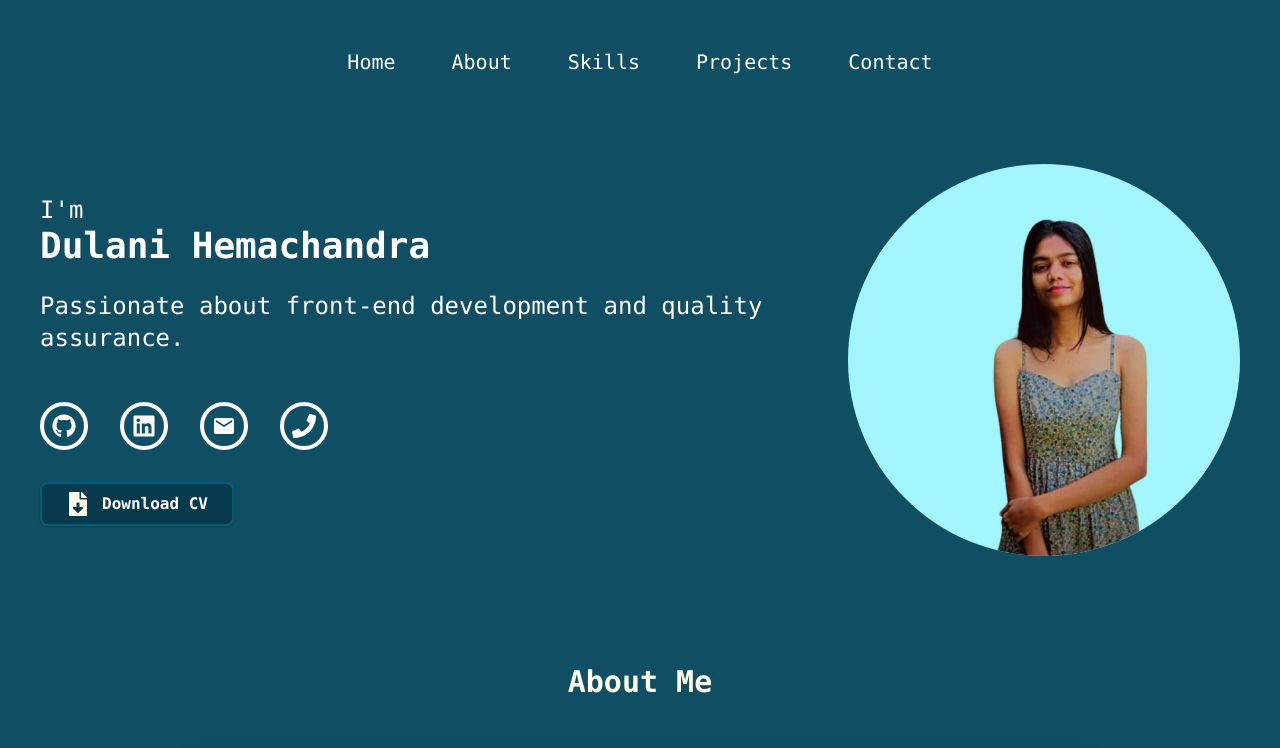
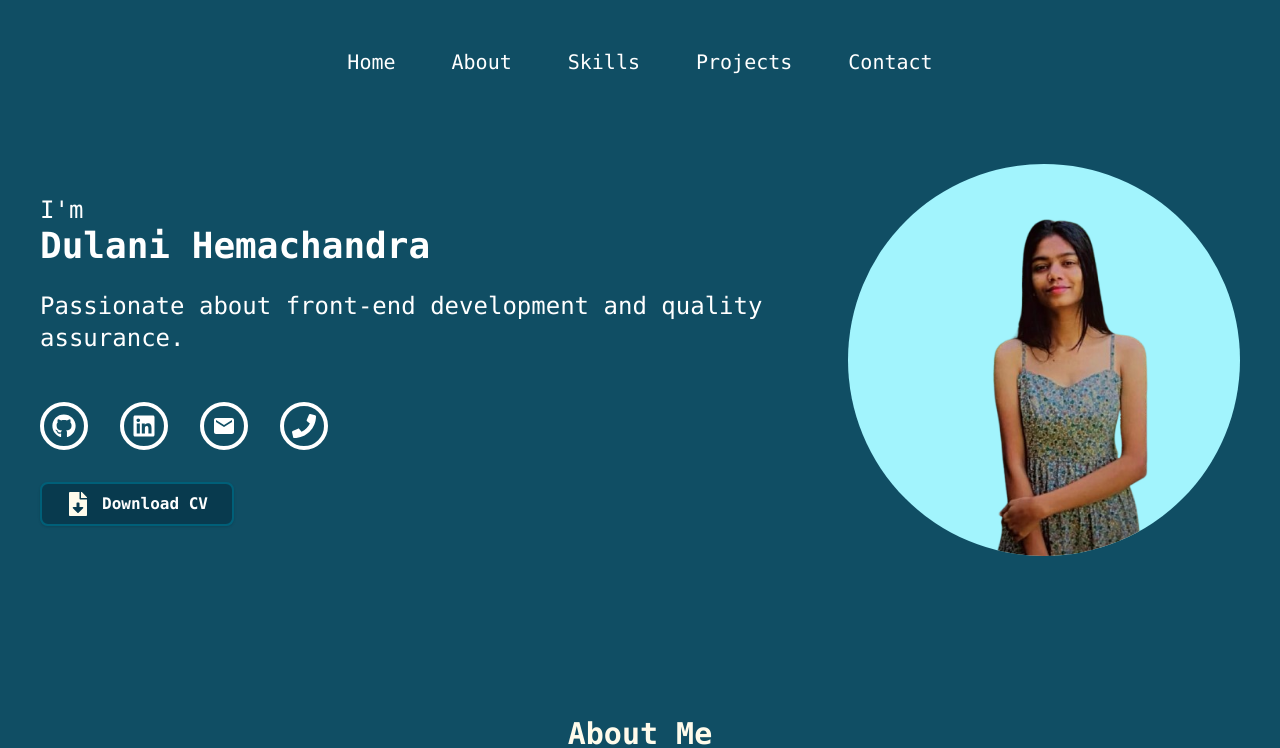
Before and after one commit to Lunad129/webportfolio, a React (Vite) app: page / in a window 1280 px wide. Shown: the top 748 px of the page. Built offline with nearby package versions, Linux system fonts and the light colour scheme.

Commit message:
update About Me section margin for improved layout

```diff
--- a/src/components/about.jsx
+++ b/src/components/about.jsx
@@ -8,7 +8,7 @@ const about = () => {
   return (
     <>
     <section id="about" className="bg-cyan-900 flex flex-col justify-center items-center min-h-[40vh]">
-          <h1 className="font-mono text-amber-50 text-3xl text-center mb-6 font-bold mt-17">About Me</h1>
+          <h1 className="font-mono text-amber-50 text-3xl text-center mb-6 font-bold mt-30">About Me</h1>
           <br></br>
 
         <div className="bg-cyan-950/70 backdrop-blur-md rounded-2xl shadow-2xl p-10 w-full max-w-4xl mx-auto border border-cyan-800">
```
